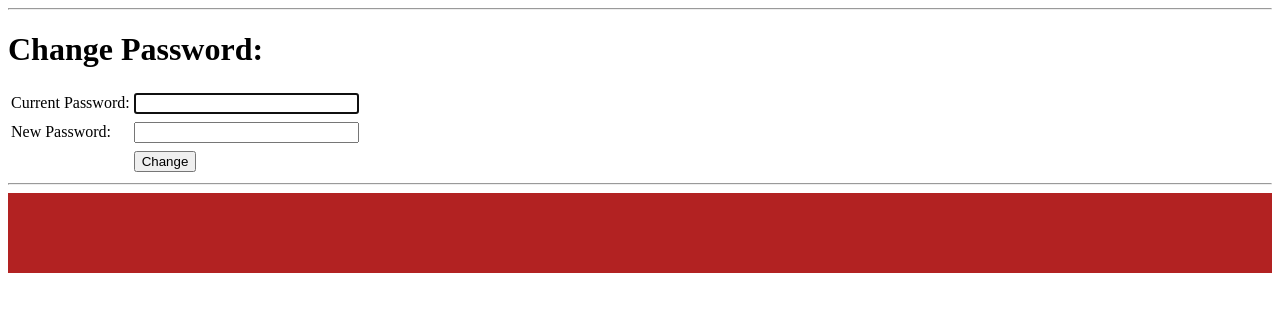
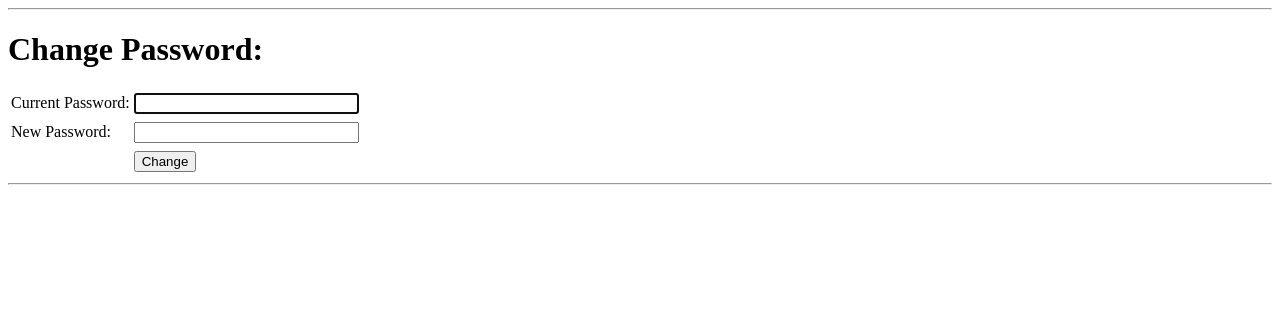
Before and after one commit to ninadsachania/e-healthcard, a Flask app: page /user/changepw in a window 1280 px wide. Shown: the part 26-338 px from the top of the page. Run offline with Flask 2, Linux system fonts and the light colour scheme; the visitor is signed in with stand-in values (Sample User, id 1); data comes from the database, SQL or seed files in the repository.

Commit message:
Remove red color from footer

```diff
--- a/app/static/style.css
+++ b/app/static/style.css
@@ -1,7 +1,6 @@
 #footer {
     height: 10vh;
     width: 100%;
-    background-color: firebrick;
 }
 
 .form-error {
```
